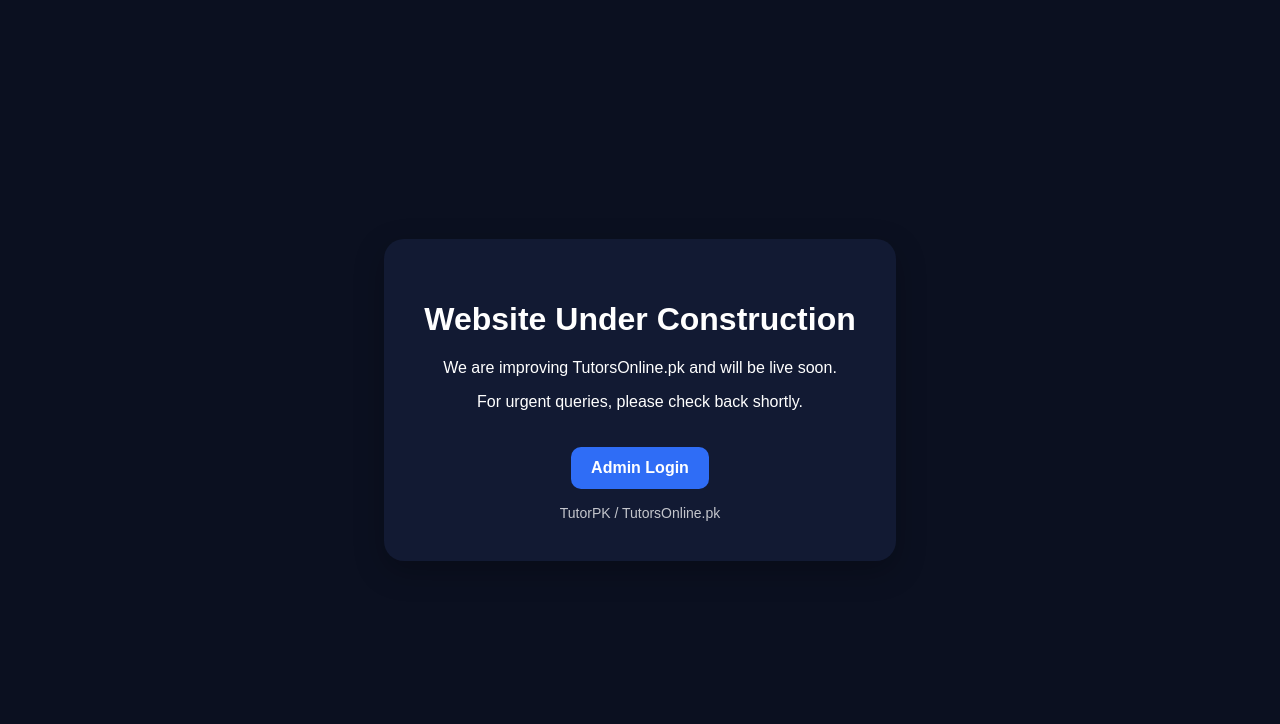
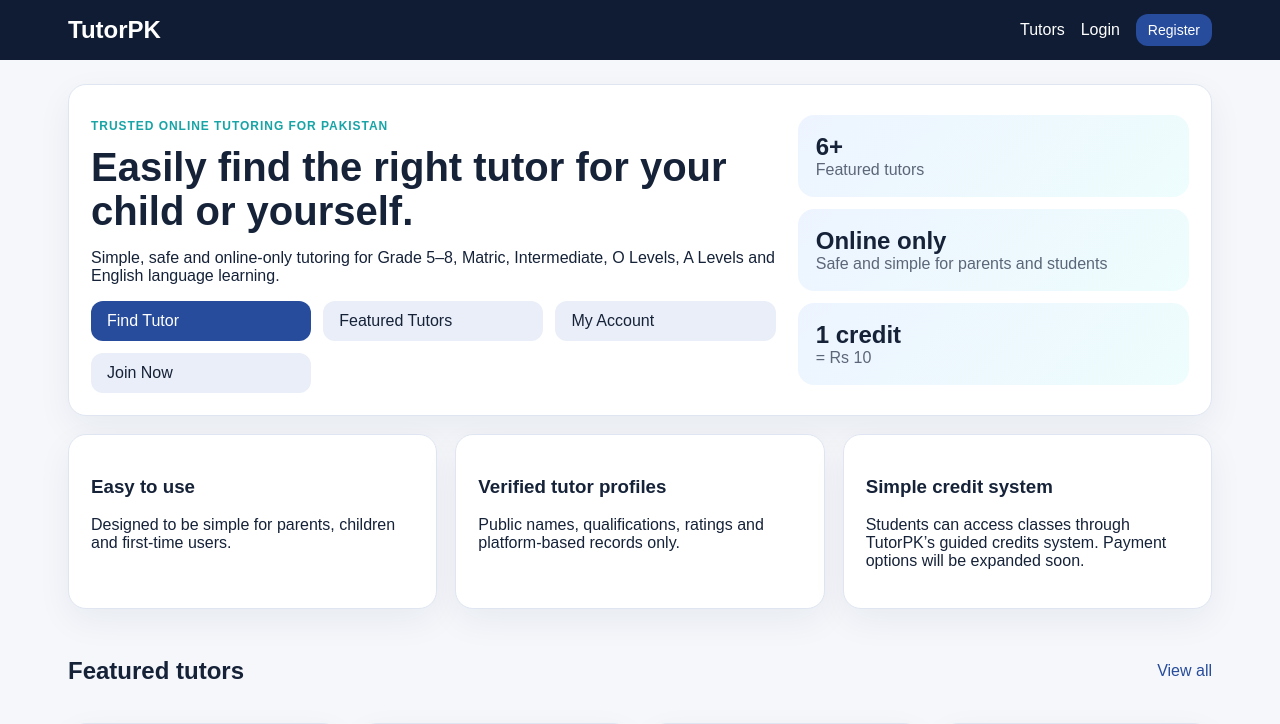
Before and after one commit to rushlordu/tutorspk-app, a Flask app: page / in a window 1280 px wide. Shown: the top 724 px of the page. Before the commit the page ends 561 px from the top, so only its background shows below. Run offline with Flask 3, Linux system fonts and the light colour scheme.

Commit message:
Refinements; removal of Under-construction status

```diff
--- a/app.py
+++ b/app.py
@@ -51,7 +51,7 @@ app.config["MAX_CONTENT_LENGTH"] = 20 * 1024 * 1024
 app.config["UPLOAD_FOLDER"] = str(UPLOAD_DIR)
 
 # Temporary site status flag
-UNDER_CONSTRUCTION = True
+UNDER_CONSTRUCTION = False
 
 # Configurable placeholders for later setup
 app.config["MAIL_SERVER"] = os.getenv("MAIL_SERVER", "")
@@ -284,10 +284,6 @@ def load_user(user_id):
 def inject_globals():
     return {
         "credit_rate": app.config["CREDIT_RATE"],
-        "bank_iban": app.config["BANK_IBAN"],
-        "bank_title": app.config["BANK_ACCOUNT_TITLE"],
-        "bank_name": app.config["BANK_NAME"],
-        "support_whatsapp": app.config["WHATSAPP_SUPPORT"],
         "google_configured": bool(
             app.config["GOOGLE_CLIENT_ID"] and app.config["GOOGLE_CLIENT_SECRET"]
         ),
@@ -315,6 +311,7 @@ def construction_gate():
         or path.startswith("/uploads/")
         or path.startswith("/seed")
         or path.startswith("/register")
+        or path.startswith("/complete-google-signup")
     ):
         return
 
@@ -402,16 +399,98 @@ def pick_with_other(form, field_name: str) -> str:
         return other_value
     return value
 
+def build_google_user_from_form(form, email: str, fallback_name: str) -> User:
+    role = form.get("role", "student").strip()
+
+    gender = pick_with_other(form, "gender")
+    city = pick_with_other(form, "city")
+
+    qualification = ""
+    subjects = ""
+    class_levels = ""
+    experience_years = 0
+    bio = ""
+    modest_profile = bool(form.get("modest_profile"))
+    audio_only = bool(form.get("audio_only"))
+    main_subject = ""
+    additional_subjects = ""
+    student_level = ""
+    student_subject_needed = ""
+    preferred_tutor_gender = ""
+    learning_mode = ""
+    teaching_mode = ""
+    hourly_rate = 0
+    demo_video_url = form.get("demo_video_url", "").strip()
+
+    full_name = form.get("full_name", fallback_name).strip() or fallback_name
+    public_name = form.get("public_name", full_name).strip() or full_name
+
+    if role == "student":
+        student_level = pick_with_other(form, "student_level")
+        student_subject_needed = pick_with_other(form, "student_subject_needed")
+        preferred_tutor_gender = form.get("preferred_tutor_gender", "").strip()
+        learning_mode = "online"
+        subjects = student_subject_needed
+        class_levels = student_level
+        bio = "Signed up via Google"
+
+    elif role == "tutor":
+        qualification = pick_with_other(form, "qualification")
+        main_subject = pick_with_other(form, "main_subject")
+        additional_subjects = form.get("additional_subjects", "").strip()
+        class_levels = pick_with_other(form, "class_levels")
+        experience_years = int(form.get("experience_years") or 0)
+        teaching_mode = "online"
+        hourly_rate = int(form.get("hourly_rate") or 0)
+        bio = form.get("bio", "").strip() or "Signed up via Google"
+        subjects = ", ".join([s for s in [main_subject, additional_subjects] if s])
+
+    user = User(
+        email=email,
+        role=role,
+        full_name=full_name,
+        public_name=public_name,
+        qualification=qualification,
+        subjects=subjects,
+        class_levels=class_levels,
+        experience_years=experience_years,
+        bio=bio,
+        modest_profile=modest_profile,
+        audio_only=audio_only,
+        gender=gender,
+        city=city,
+        main_subject=main_subject,
+        additional_subjects=additional_subjects,
+        student_level=student_level,
+        student_subject_needed=student_subject_needed,
+        preferred_tutor_gender=preferred_tutor_gender,
+        learning_mode=learning_mode,
+        teaching_mode=teaching_mode,
+        hourly_rate=hourly_rate,
+        demo_video_url=demo_video_url,
+    )
+
+    user.tutor_category = classify_teacher(user.subjects, user.class_levels)
+    user.set_password(uuid4().hex)
+
+    if role == "tutor":
+        user.is_verified_tutor = False
+
+    image_file = request.files.get("profile_image_file")
+    if image_file and image_file.filename:
+        filename = f"{uuid4().hex}_{secure_filename(image_file.filename)}"
+        image_file.save(Path(app.config["UPLOAD_FOLDER"]) / filename)
+        user.profile_image = filename
+
+    return user
+
+
 @app.route("/")
 def index():
-    return render_template("under_construction.html")
-
-@app.route("/UCsite")
-def ucsite():
     featured_tutors = (
         User.query.filter_by(role="tutor", is_verified_tutor=True)
         .order_by(User.rating_avg.desc(), User.sessions_completed.desc())
-        .limit(6)
+        .limit(10)
         .all()
     )
     demo_topics = [
@@ -427,27 +506,6 @@ def ucsite():
         featured_tutors=featured_tutors,
         demo_topics=demo_topics,
     )
-
-    featured_tutors = (
-        User.query.filter_by(role="tutor", is_verified_tutor=True)
-        .order_by(User.rating_avg.desc(), User.sessions_completed.desc())
-        .limit(6)
-        .all()
-    )
-    demo_topics = [
-        "Fractions for Grade 6",
-        "Linear Equations for O Level",
-        "Trigonometry Basics for Intermediate",
-        "A Level Mechanics Demo",
-        "Essay Writing Skills",
-        "Chemistry Stoichiometry Primer",
-    ]
-    return render_template(
-        "index.html",
-        featured_tutors=featured_tutors,
-        demo_topics=demo_topics,
-    )
-
 
 @app.route("/register", methods=["GET", "POST"])
 def register():
@@ -569,33 +627,79 @@ def google_login():
 @app.route("/login/google/callback")
 def google_callback():
     token = google.authorize_access_token()
-    user_info = token.get('userinfo')
+    user_info = token.get("userinfo") or {}
 
-    email = user_info['email'].lower()
-    name = user_info.get('name', email.split('@')[0])
+    email = user_info.get("email", "").lower().strip()
+    name = user_info.get("name", "").strip() or email.split("@")[0]
+
+    if not email:
+        flash("Google account did not return an email address.", "danger")
+        return redirect(url_for("login"))
 
     user = User.query.filter_by(email=email).first()
 
-    if not user:
-        user = User(
-            email=email,
-            role="student",
-            full_name=name,
-            public_name=name,
-            qualification="",
-            bio="Signed up via Google"
-        )
-        user.set_password(uuid4().hex)
+    if user:
+        login_user(user)
+        flash("Logged in with Google.", "success")
+        if user.role == "admin":
+            return redirect(url_for("admin_dashboard"))
+        return redirect(url_for("dashboard"))
+
+    session["google_signup"] = {
+        "email": email,
+        "name": name,
+    }
+    return redirect(url_for("complete_google_signup"))
+
+@app.route("/complete-google-signup", methods=["GET", "POST"])
+def complete_google_signup():
+    google_signup = session.get("google_signup")
+    if not google_signup:
+        flash("Your Google signup session expired. Please try again.", "warning")
+        return redirect(url_for("login"))
+
+    email = google_signup["email"]
+    fallback_name = google_signup["name"]
+
+    existing_user = User.query.filter_by(email=email).first()
+    if existing_user:
+        login_user(existing_user)
+        flash("Account already exists. Logged in successfully.", "success")
+        if existing_user.role == "admin":
+            return redirect(url_for("admin_dashboard"))
+        return redirect(url_for("dashboard"))
+
+    if request.method == "POST":
+        user = build_google_user_from_form(request.form, email=email, fallback_name=fallback_name)
+
         db.session.add(user)
         db.session.commit()
 
-    login_user(user)
-    flash("Logged in with Google.", "success")
+        send_notification_email(
+            "New TutorPK Google Registration",
+            f"New {user.role} registered via Google\n"
+            f"Name: {user.full_name}\n"
+            f"Email: {user.email}\n"
+            f"Public Name: {user.public_name}\n"
+            f"City: {user.city}\n"
+            f"Gender: {user.gender}"
+        )
 
-    if user.role == "admin":
-        return redirect(url_for("admin_dashboard"))
+        session.pop("google_signup", None)
 
-    return redirect(url_for("dashboard"))
+        login_user(user)
+        if user.role == "tutor":
+            flash("Google signup completed. Tutor profile created and sent for review.", "success")
+        else:
+            flash("Google signup completed successfully.", "success")
+
+        return redirect(url_for("dashboard"))
+
+    return render_template(
+        "google_complete_profile.html",
+        google_email=email,
+        google_name=fallback_name,
+    )
 
 @app.route("/login", methods=["GET", "POST"])
 def login():
@@ -639,8 +743,6 @@ def dashboard():
 
 @app.route("/tutors")
 def tutors():
-    if UNDER_CONSTRUCTION:
-        return redirect(url_for("index"))
 
     level = request.args.get("level", "")
     subject = request.args.get("subject", "")
@@ -656,10 +758,9 @@ def tutors():
 
 @app.route("/tutors/<int:tutor_id>", methods=["GET", "POST"])
 def tutor_profile(tutor_id):
-    if UNDER_CONSTRUCTION:
-        return redirect(url_for("index"))
 
     tutor = User.query.get_or_404(tutor_id)
+
     if tutor.role != "tutor":
         flash("Tutor not found.", "danger")
         return redirect(url_for("tutors"))
@@ -1028,8 +1129,64 @@ def admin_users():
     if current_user.role != "admin":
         return redirect(url_for("dashboard"))
 
-    users = User.query.order_by(User.created_at.desc()).all()
-    return render_template("admin_users.html", users=users)
+    q = request.args.get("q", "").strip()
+    query = User.query
+
+    if q:
+        like = f"%{q}%"
+        query = query.filter(
+            (User.full_name.ilike(like))
+            | (User.public_name.ilike(like))
+            | (User.email.ilike(like))
+            | (User.role.ilike(like))
+        )
+
+    users = query.order_by(User.created_at.desc()).all()
+    return render_template("admin_users.html", users=users, q=q)
+
+@app.route("/admin/users/<int:user_id>")
+@login_required
+def admin_user_detail(user_id):
+    if current_user.role != "admin":
+        return redirect(url_for("dashboard"))
+
+    user = User.query.get_or_404(user_id)
+    return render_template("admin_user_detail.html", user=user)
+
+@app.route("/admin/users/<int:user_id>/review", methods=["POST"])
+@login_required
+def admin_review_user(user_id):
+    if current_user.role != "admin":
+        return redirect(url_for("dashboard"))
+
+    user = User.query.get_or_404(user_id)
+    action = request.form.get("action", "").strip()
+    reason = request.form.get("reason", "").strip()
+
+    if action == "approve":
+        if user.role == "tutor":
+            user.is_verified_tutor = True
+        flash("User approved successfully.", "success")
+
+    elif action == "reject":
+        if user.role == "tutor":
+            user.is_verified_tutor = False
+        flash(
+            f"User marked rejected.{f' Reason: {reason}' if reason else ''}",
+            "warning",
+        )
+
+    elif action == "pend":
+        if user.role == "tutor":
+            user.is_verified_tutor = False
+        flash("User marked pending review.", "info")
+
+    else:
+        flash("Invalid review action.", "danger")
+        return redirect(url_for("admin_user_detail", user_id=user.id))
+
+    db.session.commit()
+    return redirect(url_for("admin_user_detail", user_id=user.id))
 
 
 @app.route("/admin/users/<int:user_id>/toggle", methods=["POST"])
--- a/templates/index.html
+++ b/templates/index.html
@@ -1,26 +1,46 @@
 {% extends 'base.html' %}
 {% block content %}
+
 <section class="hero card hero-grid">
   <div>
-    <p class="eyebrow">Monitored online tutoring for Pakistan</p>
-    <h1>Book trusted tutors for Grade 5–8, Matric, Intermediate, O Levels and A Levels.</h1>
-    <p>Platform-only classes, transparent admin observer mode, credits-based payments, featured tutors and demo lessons.</p>
-    <div class="hero-actions">
-      <a class="btn" href="{{ url_for('tutors') }}">Explore tutors</a>
-      <a class="btn btn-light" href="{{ url_for('register') }}">Join TutorPK</a>
+    <p class="eyebrow">Trusted online tutoring for Pakistan</p>
+    <h1>Easily find the right tutor for your child or yourself.</h1>
+    <p>
+      Simple, safe and online-only tutoring for Grade 5–8, Matric, Intermediate,
+      O Levels, A Levels and English language learning.
+    </p>
+
+    <div class="hero-actions" style="display:grid; grid-template-columns:repeat(auto-fit,minmax(180px,1fr)); gap:12px;">
+      <a class="btn" href="{{ url_for('tutors') }}">Find Tutor</a>
+      <a class="btn btn-light" href="{{ url_for('tutors') }}">Featured Tutors</a>
+      <a class="btn btn-light" href="{{ url_for('login') }}">My Account</a>
+      <a class="btn btn-light" href="{{ url_for('register') }}">Join Now</a>
+      {% if google_configured %}
+      <a class="btn btn-light" href="{{ url_for('google_login') }}">Continue with Google</a>
+      {% endif %}
     </div>
   </div>
+
   <div class="hero-panel">
-    <div class="metric"><strong>10+</strong><span>Demo tutors</span></div>
-    <div class="metric"><strong>20%</strong><span>Platform commission with tutor bonus program</span></div>
+    <div class="metric"><strong>{{ featured_tutors|length }}+</strong><span>Featured tutors</span></div>
+    <div class="metric"><strong>Online only</strong><span>Safe and simple for parents and students</span></div>
     <div class="metric"><strong>1 credit</strong><span>= Rs {{ credit_rate }}</span></div>
   </div>
 </section>
 
 <section class="grid three">
-  <div class="card"><h3>Featured tutors</h3><p>Public aliases, qualifications, demo lectures and ratings.</p></div>
-  <div class="card"><h3>Quality assurance</h3><p>Admin can join sessions as visible observer. Contact-sharing is scanned in chat.</p></div>
-  <div class="card"><h3>Manual payments now</h3><p>Students top up by bank transfer, admin verifies and adds credits.</p></div>
+  <div class="card">
+    <h3>Easy to use</h3>
+    <p>Designed to be simple for parents, children and first-time users.</p>
+  </div>
+  <div class="card">
+    <h3>Verified tutor profiles</h3>
+    <p>Public names, qualifications, ratings and platform-based records only.</p>
+  </div>
+  <div class="card">
+    <h3>Simple credit system</h3>
+    <p>Students can access classes through TutorPK’s guided credits system. Payment options will be expanded soon.</p>
+  </div>
 </section>
 
 <section>
@@ -28,6 +48,7 @@
     <h2>Featured tutors</h2>
     <a href="{{ url_for('tutors') }}">View all</a>
   </div>
+
   <div class="grid cards">
     {% for tutor in featured_tutors %}
       <article class="card tutor-card">
@@ -39,21 +60,26 @@
         <p>⭐ {{ '%.1f'|format(tutor.rating_avg) }} · {{ tutor.sessions_completed }} sessions</p>
         <a class="btn btn-sm" href="{{ url_for('tutor_profile', tutor_id=tutor.id) }}">View profile</a>
       </article>
+    {% else %}
+      <div class="card">
+        <p>No featured tutors yet.</p>
+      </div>
     {% endfor %}
   </div>
 </section>
 
 <section class="grid two">
   <div class="card">
-    <h2>Popular learning tracks</h2>
+    <h2>Popular categories</h2>
     <ul class="clean-list">
-      <li>Grade 5–8 foundation strengthening</li>
-      <li>Matric board preparation</li>
-      <li>Intermediate pre-engineering / pre-medical</li>
-      <li>O Level concept sessions</li>
-      <li>A Level exam prep and revision clinics</li>
+      <li>Math Tutoring</li>
+      <li>O / A Level Tutoring</li>
+      <li>English Language</li>
+      <li>IELTS / Entry Test Prep</li>
+      <li>Female Tutors Available</li>
     </ul>
   </div>
+
   <div class="card">
     <h2>Demo lecture ideas</h2>
     <ul class="clean-list">
@@ -63,4 +89,5 @@
     </ul>
   </div>
 </section>
+
 {% endblock %}
--- a/templates/login.html
+++ b/templates/login.html
@@ -8,6 +8,10 @@
     <button class="btn" type="submit">Login</button>
   </form>
   <div class="divider"></div>
-  <a class="btn btn-light" href="{{ url_for('google_login') }}">Continue with Google{% if not google_configured %} (configure later){% endif %}</a>
+    <a class="btn btn-light" href="{{ url_for('google_login') }}">
+      <img src="https://developers.google.com/identity/images/g-logo.png"
+          style="height:16px; vertical-align:middle; margin-right:6px;">
+      Continue with Google
+    </a>
 </div>
 {% endblock %}
--- a/templates/tutor_profile.html
+++ b/templates/tutor_profile.html
@@ -5,7 +5,7 @@
     <img class="profile-pic" src="{{ tutor.profile_image or 'https://picsum.photos/seed/default/300/300' }}" alt="{{ tutor.public_name }}">
     <h1>{{ tutor.public_name }}</h1>
     <p class="muted">{{ tutor.qualification }}</p>
-    <p>{{ tutor.bio }}</p>
+    <p>{{ tutor.bio or 'Qualified online tutor available through TutorPK.' }}</p>
     <div class="badges">
       <span class="badge">{{ tutor.tutor_category }}</span>
       {% if tutor.audio_only %}<span class="badge alt">Audio-first</span>{% endif %}
@@ -15,7 +15,7 @@
     <p><strong>Levels:</strong> {{ tutor.class_levels }}</p>
     <p><strong>Experience:</strong> {{ tutor.experience_years }} years</p>
     <p><strong>Rating:</strong> ⭐ {{ '%.1f'|format(tutor.rating_avg) }} ({{ tutor.rating_count }} reviews)</p>
-    {% if tutor.demo_video_url %}<p><strong>Demo video:</strong> <a href="{{ tutor.demo_video_url }}" target="_blank">Open link</a></p>{% endif %}
+    <p><strong>Demo lecture:</strong> <a href="{{ tutor.demo_video_url }}" target="_blank">Watch demo</a></p>
     {% if current_user.is_authenticated and current_user.role == 'student' %}
       <a class="btn" href="{{ url_for('book_tutor', tutor_id=tutor.id) }}">Book this tutor</a>
     {% endif %}
```
Also changed, not shown: templates/admin_user_detail.html (added, +59 -0 lines), templates/admin_users.html (+28 -4 lines), templates/google_complete_profile.html (added, +120 -0 lines), templates/register.html (+4 -12 lines), templates/tutors.html (+18 -6 lines).
